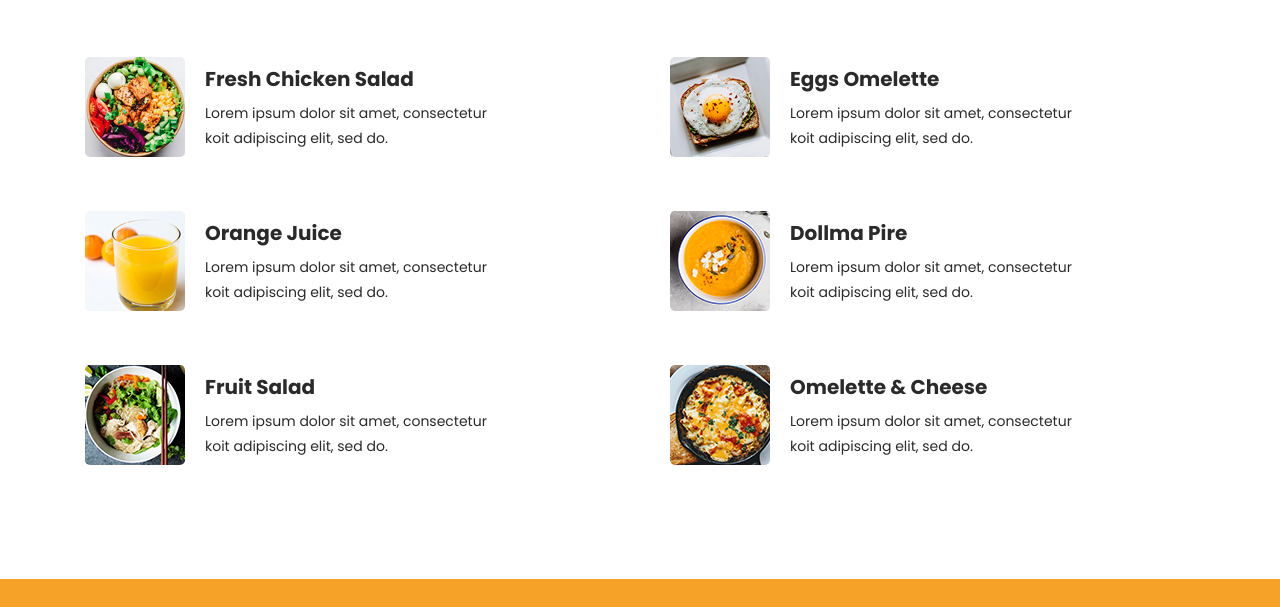
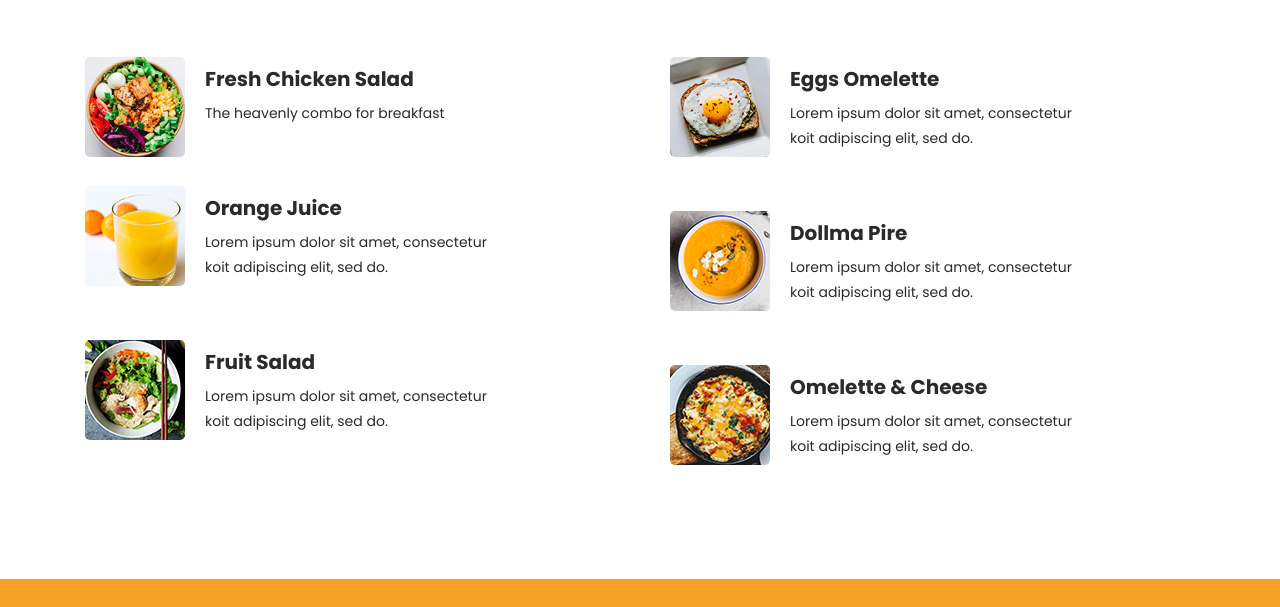
Before and after one commit to olatunde1/everydaykitchen, a plain HTML site: page index.html in a window 1280 px wide. Shown: the part 4029-4636 px from the top of the page. Drawn offline with nearby package versions, Linux system fonts and the light colour scheme.

```diff
--- a/index.html
+++ b/index.html
@@ -536,7 +536,7 @@
                                                         <div class="tab-item">
                                                             <img src="assets/images/tab-item-01.png" alt="">
                                                             <h4>Fresh Chicken Salad</h4>
-                                                            <p>Lorem ipsum dolor sit amet, consectetur koit adipiscing elit, sed do.</p>
+                                                            <p>The heavenly combo for breakfast</p>
                                                             <div class="price">
                                                                 <!-- <h6>$10.50</h6> -->
                                                             </div>
```
